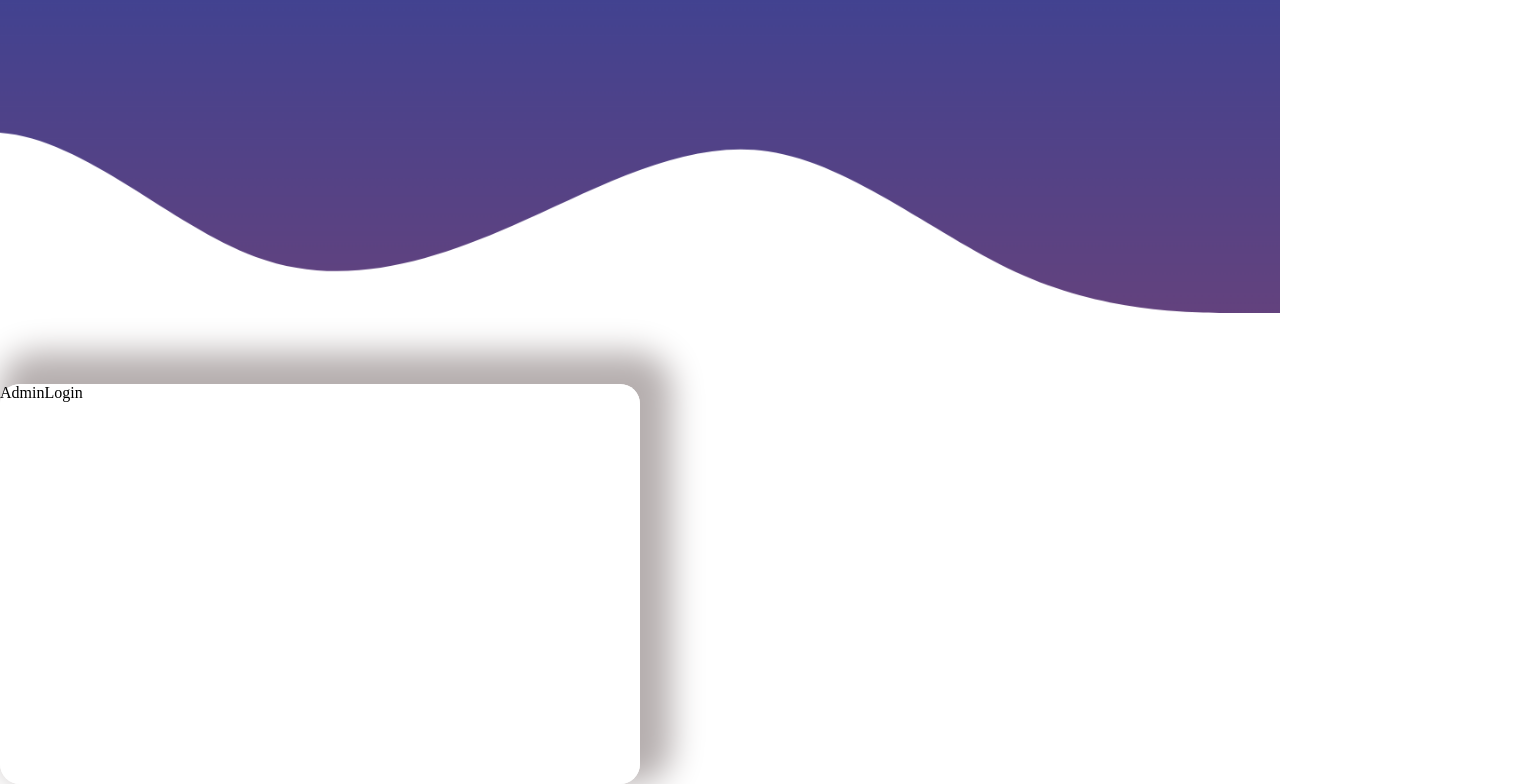
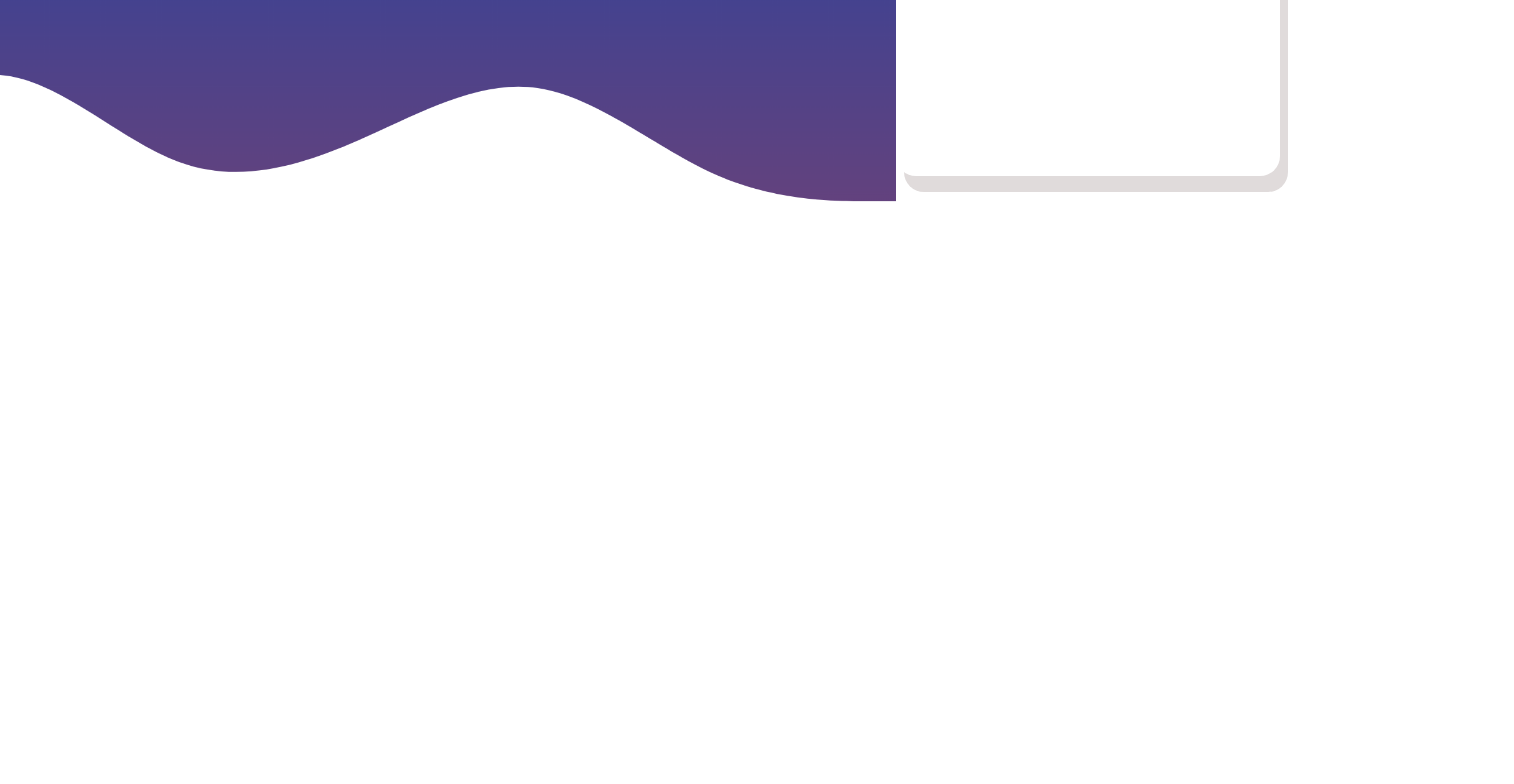
Before and after one commit to Pavithrank02/hotel-booker, a React (Create React App) app: page / in a window 1280 px wide. Shown: the part 60-844 px from the top of the page, 1514 px wide, since content can reach past the window. After the commit the page ends 800 px from the top, so only its background shows below. Built offline with nearby package versions, Linux system fonts and the light colour scheme.

Commit message:
admin login UI completed

```diff
--- a/src/components/Login/AdminLogin.jsx
+++ b/src/components/Login/AdminLogin.jsx
@@ -1,14 +1,40 @@
 import React from 'react'
-import { Grid } from '@mui/material'
+import { Button, Grid, Link, Typography } from '@mui/material'
+import TextField from '@mui/material/TextField';
 import Background from '../Background/Background'
-import styles from'./AdminLogin.module.css'
+import styles from './AdminLogin.module.css'
 
 const AdminLogin = () => {
+  const [showPassword, setShowPassword] = React.useState(false);
+
   return (
-    <Grid>
+    <Grid className={styles.container}>
       <Background />
       <Grid className={styles.logincontainer} xs={8}>
-        AdminLogin
+        <Typography variant="h4" component="h2">
+          Sign in your account!
+        </Typography>
+        <Typography variant='subtitle1'>Login with your personal details for continue</Typography>
+        <Grid className={styles.formcontainer}>
+          <TextField
+            className={styles.TextField}
+            label="Username"
+            multiline
+            maxRows={4}
+            variant="filled"
+          />
+          <TextField
+            className={styles.TextField}
+            label="Password"
+            type="password"
+            autoComplete="current-password"
+            variant="filled"
+          />
+           <Button size="large" variant="contained" >Login</Button>
+        </Grid>
+        <Typography variant="body">
+          Dont have account!<span> <Link>Signup</Link> </span>
+        </Typography>
       </Grid>
     </Grid>
   )
--- a/src/components/Login/AdminLogin.module.css
+++ b/src/components/Login/AdminLogin.module.css
@@ -1,13 +1,35 @@
-.logincontainer{
+.container {
+  display: flex;
+  flex-direction: column;
+  justify-content: center;
+  align-items: center;
+}
 
-  background-color: rgba(255, 255, 255, 0.87);
-  height: 50vh;
-  width: 50vw;
+.logincontainer {
+  display: flex;
+  flex-direction: column;
+  justify-content: center;
+  background-color: rgba(255, 255, 255);
+  height: 70vh;
+  width: 30vw;
   border-radius: 20px;
-  box-shadow: 1rem -1rem 2rem 1rem rgb(182, 175, 175);
-  margin-top: 0;
+  box-shadow: 0.5rem 1rem rgb(224, 219, 219);
+  margin-top: -25rem;
   align-items: center;
 
 
 
 }
+
+.formcontainer {
+  display: flex;
+  flex-direction: column;
+  justify-content: space-evenly;
+  align-items: center;
+  height: 40vh;
+  width: 50vw;
+}
+
+.TextField {
+  width: 20vw;
+}
```
